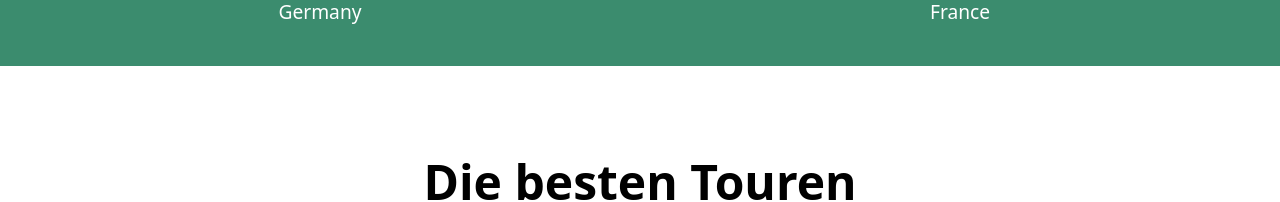
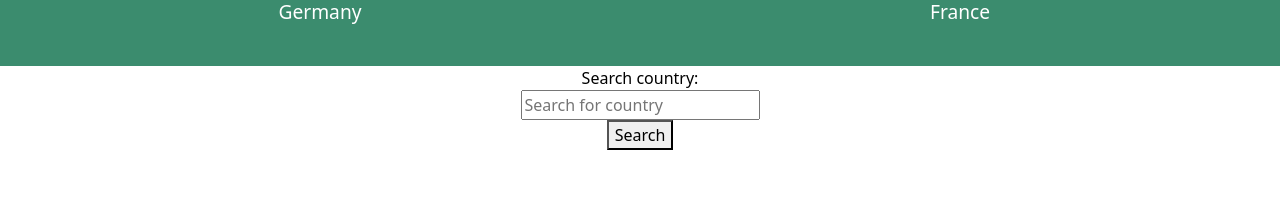
Before and after one commit to GeoStories2023/website, a React (Vite) app: page /tours/1 in a window 1280 px wide. Shown: the part 734-936 px from the top of the page. Built offline with nearby package versions, Linux system fonts and the light colour scheme; no server answers.

Commit message:
Add Search input to search for countries on continent page

```diff
--- a/src/components/continent/Continent.tsx
+++ b/src/components/continent/Continent.tsx
@@ -1,5 +1,5 @@
-import React from "react";
-import { useParams } from "react-router-dom";
+import React, { useRef } from "react";
+import { useNavigate, useParams } from "react-router-dom";
 import PopularTour from "@/components/country/PopularTour";
 import PremiumAdBanner from "@/components/premium-advertisement/PremiumAdvertisementBanner";
 import "@/style/Continent.scss";
@@ -12,6 +12,9 @@ import London from "@/assets/img-dashboard-tours/london.png";
 
 function Continent() {
   const { continent } = useParams();
+  const navigate = useNavigate();
+
+  const countrySearchRef = useRef < HTMLInputElement > (null)
   // Fetch Continent Info (name, countries, popular tours)
 
   const continentInfo = {
@@ -27,6 +30,7 @@ function Continent() {
         city: "Syke",
         country: "Germany",
         premium: true,
+        id: 1
       },
       {
         image: Hamburg,
@@ -37,6 +41,7 @@ function Continent() {
         city: "Bremen",
         country: "Germany",
         premium: false,
+        id: 2
       },
       {
         image: Hamburg,
@@ -47,6 +52,7 @@ function Continent() {
         city: "Bremen",
         country: "Germany",
         premium: false,
+        id: 3
       },
     ],
   };
@@ -70,6 +76,12 @@ function Continent() {
       items: 1,
     },
   };
+
+
+  function handleSearchSubmit(e: any) {
+    e.preventDefault()
+    navigate(`/tours/${continent}/${countrySearchRef.current?.value ?? ""}`)
+  }
 
   return (
     <div className="continent-container" style={{ color: "black" }}>
@@ -113,11 +125,26 @@ function Continent() {
           </div>
         </Carousel>
       </section>
+
+      <section className="continent-country-search-container">
+        <span className="continent-country-search-title">Search country:</span>
+        <div className="continent-country-search">
+          <form onSubmit={handleSearchSubmit}>
+            <div className="continent-country-search-input">
+              <input ref={countrySearchRef} type="text" placeholder="Search for country" />
+            </div>
+            <div className="continent-country-search-button">
+              <button>Search</button>
+            </div>
+          </form>
+        </div>
+      </section>
+
       <section className="continent-popular-tours-container">
         <span className="popular-tours-title">Die besten Touren</span>
         <div className="popular-tours">
           {continentInfo.popularTours.map((tour: any) => {
-            return <PopularTour tour={tour} />;
+            return <PopularTour tour={tour} key={tour.id} />;
           })}
         </div>
       </section>
```
